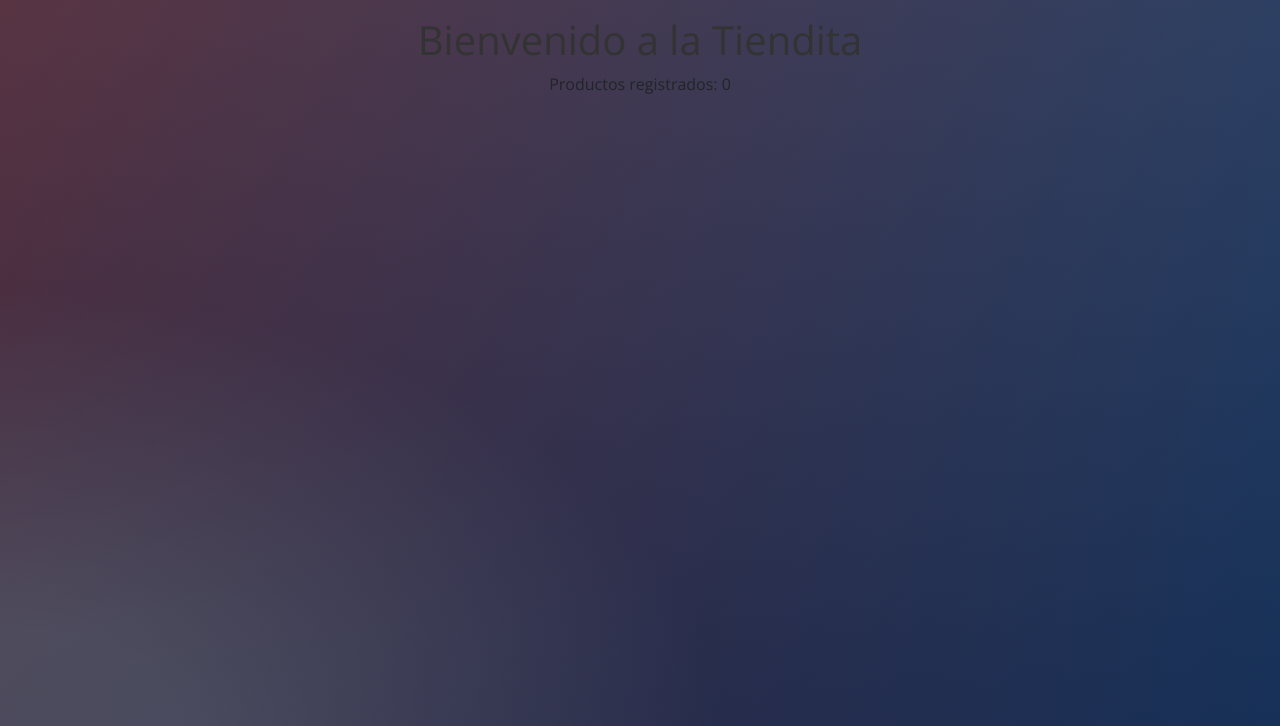
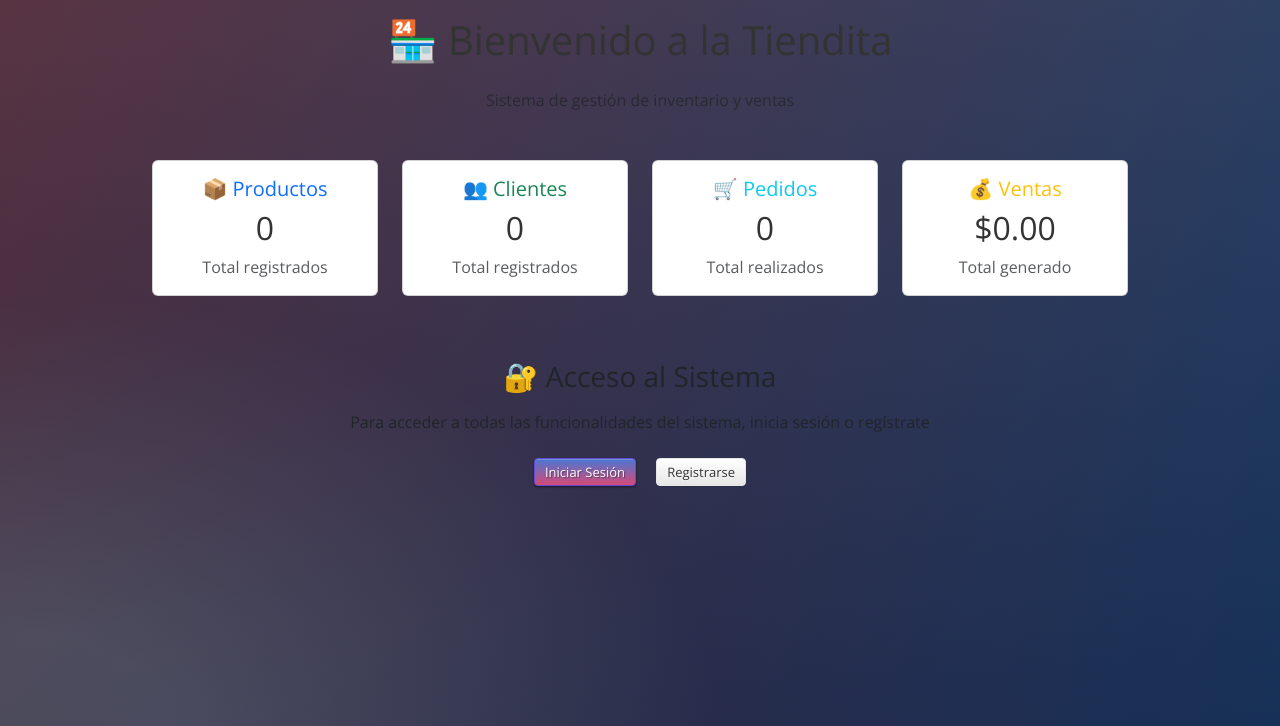
Before and after one commit to ivansuarez22/mi_tiendita, a Flask app: page / in a window 1280 px wide. Shown: the part 56-782 px from the top of the page. Run offline with Flask 3, Linux system fonts and the light colour scheme; data that the repository does not hold is empty; some libraries are stand-ins or nearby versions.

Commit message:
Mejorar página de inicio con estadísticas, alertas y accesos rápidos

```diff
--- a/app.py
+++ b/app.py
@@ -134,11 +134,33 @@ def index():
         return "Error: No se pudo conectar a la base de datos."
     try:
         cur = conn.cursor()
+        # Obtener estadísticas generales
         cur.execute('SELECT COUNT(*) FROM productos')
         num_products = cur.fetchone()[0]
+
+        cur.execute('SELECT COUNT(*) FROM clientes')
+        num_clients = cur.fetchone()[0]
+
+        cur.execute('SELECT COUNT(*) FROM pedidos')
+        num_orders = cur.fetchone()[0]
+
+        # Obtener productos con stock bajo (menos de 10)
+        cur.execute('SELECT COUNT(*) FROM productos WHERE stock < 10')
+        low_stock_products = cur.fetchone()[0]
+
+        # Obtener total de ventas
+        cur.execute('SELECT COALESCE(SUM(total), 0) FROM pedidos')
+        total_sales = cur.fetchone()[0]
+
         cur.close()
         conn.close()
-        return render_template('index.html', num_products=num_products)
+
+        return render_template('index.html',
+                             num_products=num_products,
+                             num_clients=num_clients,
+                             num_orders=num_orders,
+                             low_stock_products=low_stock_products,
+                             total_sales=total_sales)
     except Exception as e:
         conn.close()
         return f"Error en la consulta: {e}"
--- a/templates/index.html
+++ b/templates/index.html
@@ -1,5 +1,110 @@
 {% extends "base.html" %}
 {% block content %}
-  <h1 class="text-center">Bienvenido a la Tiendita</h1>
-  <p class="text-center">Productos registrados: {{ num_products }}</p>
+  <div class="row">
+    <div class="col-12">
+      <h1 class="text-center mb-4">🏪 Bienvenido a la Tiendita</h1>
+      <p class="text-center text-muted mb-5">Sistema de gestión de inventario y ventas</p>
+    </div>
+  </div>
+
+  <!-- Estadísticas principales -->
+  <div class="row mb-5">
+    <div class="col-md-3 mb-3">
+      <div class="card text-center h-100">
+        <div class="card-body">
+          <h5 class="card-title text-primary">📦 Productos</h5>
+          <h2 class="card-text">{{ num_products }}</h2>
+          <p class="card-text text-muted">Total registrados</p>
+        </div>
+      </div>
+    </div>
+    <div class="col-md-3 mb-3">
+      <div class="card text-center h-100">
+        <div class="card-body">
+          <h5 class="card-title text-success">👥 Clientes</h5>
+          <h2 class="card-text">{{ num_clients }}</h2>
+          <p class="card-text text-muted">Total registrados</p>
+        </div>
+      </div>
+    </div>
+    <div class="col-md-3 mb-3">
+      <div class="card text-center h-100">
+        <div class="card-body">
+          <h5 class="card-title text-info">🛒 Pedidos</h5>
+          <h2 class="card-text">{{ num_orders }}</h2>
+          <p class="card-text text-muted">Total realizados</p>
+        </div>
+      </div>
+    </div>
+    <div class="col-md-3 mb-3">
+      <div class="card text-center h-100">
+        <div class="card-body">
+          <h5 class="card-title text-warning">💰 Ventas</h5>
+          <h2 class="card-text">${{ "%.2f"|format(total_sales) }}</h2>
+          <p class="card-text text-muted">Total generado</p>
+        </div>
+      </div>
+    </div>
+  </div>
+
+  <!-- Alertas y notificaciones -->
+  {% if low_stock_products > 0 %}
+  <div class="row mb-4">
+    <div class="col-12">
+      <div class="alert alert-warning" role="alert">
+        <h5 class="alert-heading">⚠️ Atención: Stock Bajo</h5>
+        <p class="mb-0">Hay <strong>{{ low_stock_products }}</strong> producto(s) con stock menor a 10 unidades.
+        {% if session.user_id %}
+          <a href="{{ url_for('listar_productos') }}" class="alert-link">Ver productos</a>
+        {% endif %}
+        </p>
+      </div>
+    </div>
+  </div>
+  {% endif %}
+
+  <!-- Accesos rápidos -->
+  {% if session.user_id %}
+  <div class="row mb-4">
+    <div class="col-12">
+      <h3 class="mb-3">🚀 Accesos Rápidos</h3>
+    </div>
+    <div class="col-md-4 mb-3">
+      <div class="card">
+        <div class="card-body text-center">
+          <h5 class="card-title">📦 Gestionar Productos</h5>
+          <p class="card-text">Ver, agregar y editar productos del inventario</p>
+          <a href="{{ url_for('listar_productos') }}" class="btn btn-primary">Ir a Productos</a>
+        </div>
+      </div>
+    </div>
+    <div class="col-md-4 mb-3">
+      <div class="card">
+        <div class="card-body text-center">
+          <h5 class="card-title">👥 Gestionar Clientes</h5>
+          <p class="card-text">Administrar información de clientes</p>
+          <a href="{{ url_for('listar_clientes') }}" class="btn btn-success">Ir a Clientes</a>
+        </div>
+      </div>
+    </div>
+    <div class="col-md-4 mb-3">
+      <div class="card">
+        <div class="card-body text-center">
+          <h5 class="card-title">🛒 Gestionar Pedidos</h5>
+          <p class="card-text">Crear y administrar pedidos de venta</p>
+          <a href="{{ url_for('gestionar_pedidos') }}" class="btn btn-info">Ir a Pedidos</a>
+        </div>
+      </div>
+    </div>
+  </div>
+  {% else %}
+  <div class="row">
+    <div class="col-12 text-center">
+      <h3 class="mb-3">🔐 Acceso al Sistema</h3>
+      <p class="mb-4">Para acceder a todas las funcionalidades del sistema, inicia sesión o regístrate</p>
+      <a href="{{ url_for('login') }}" class="btn btn-primary me-3">Iniciar Sesión</a>
+      <a href="{{ url_for('register') }}" class="btn btn-outline-primary">Registrarse</a>
+    </div>
+  </div>
+  {% endif %}
 {% endblock %}
```
